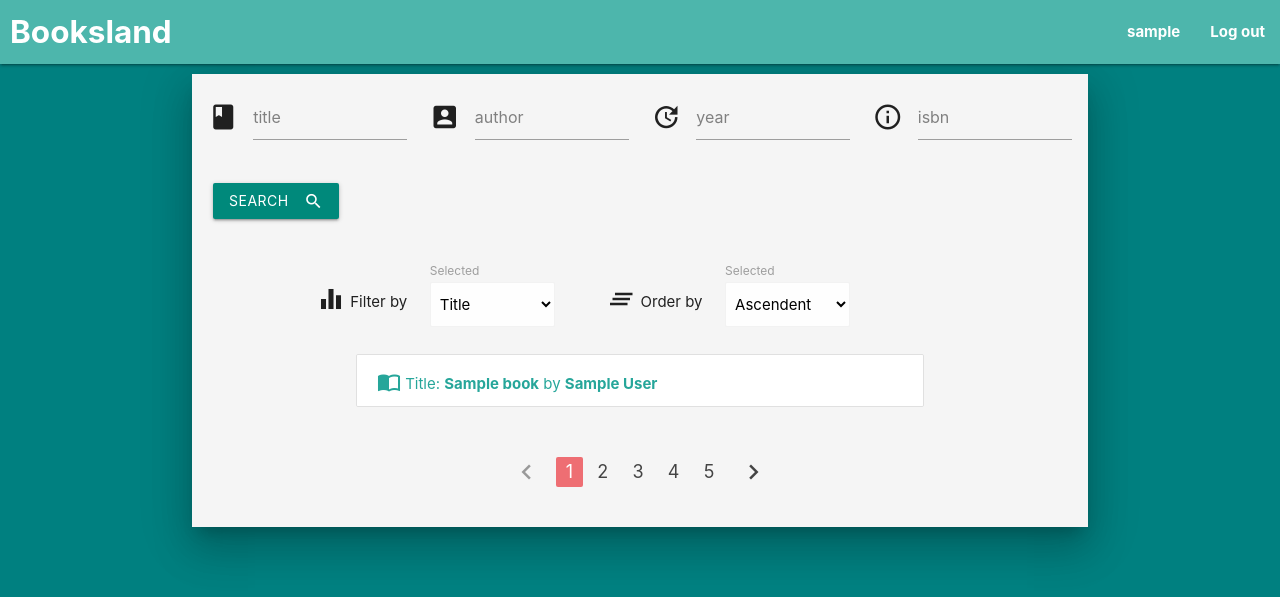
After one commit to sergioibarra98/Project1, a Flask app: template templates/home.html in a window 1280 px wide. The commit adds this page. Shown: the top 597 px of the page. Run offline with Flask 2, Linux system fonts and the light colour scheme; the template is opened without the code that fills it: most values are stand-ins (such as "Sample title", 1, 10 or a date in 2020).

Commit message:
Added home.html and changes in layout.html and custom.css

```diff
--- a/application.py
+++ b/application.py
@@ -25,9 +25,10 @@ db = scoped_session(sessionmaker(bind=engine))
 def login():
     return render_template("login.html")
 
-@app.route("/home", methods=["post"])
+@app.route("/home/1", methods=["post"])
 def home():
     accounts = db.execute("SELECT * FROM accounts").fetchall()
+    books = db.execute("SELECT * FROM books ORDER BY title ASC LIMIT 10").fetchall()
 
     #Get the data account
     user = request.form.get("user")
@@ -35,9 +36,35 @@ def home():
 
     for account in accounts:
         if ((account.email==user or account.username==user) and account.password==password):
-            return render_template("home.html",username=account.username)
+            return render_template("home.html",username=account.username, books=books)
 
     return render_template("alert.html", message="User or password incorrect")
+
+@app.route("/search", methods=["post"])
+def search():
+    isbn = request.form.get("isbn")
+    title = request.form.get("title")
+    author = request.form.get("author")
+    year = request.form.get("year")
+
+    if isbn != "":
+        if title != "":
+            if author != "":
+                if year != 0:
+                    books = db.execute("SELECT * FROM books").fetchall()
+
+
+    if title != "":
+        if author != "":
+            if year != 0:
+                books = db.execute("SELECT * FROM books").fetchall()
+
+    if author != "":
+        if year != 0:
+            books = db.execute("SELECT * FROM books").fetchall()
+
+    if year != 0:
+        books = db.execute("SELECT * FROM books").fetchall()
 
 
 @app.route("/register")
--- a/static/css/custom.css
+++ b/static/css/custom.css
@@ -22,3 +22,8 @@ body {
 #search ::placeholder {
     color: grey;
 }
+
+#results a i{
+    position: relative;
+    top: 5px;
+}
--- /dev/null
+++ b/templates/home.html
@@ -0,0 +1,116 @@
+{% extends "layout.html" %}
+
+{% block title %}Booksland{% endblock %}
+
+{% block head %}
+    <style>
+        @media (min-width: 994px) {
+            #filter i{
+                position: relative;
+                top: 25px;
+            }
+
+            #filter span {
+                position: relative;
+                top: 18px;
+            }
+        }
+
+        @media (max-width: 993px) {
+            #filter i{
+                position: relative;
+                top: 7px;
+            }
+        }
+    </style>
+{% endblock %}
+
+{% block body %}
+    <nav>
+        <div class="nav-wrapper teal lighten-2">
+            <a style="padding-left: 10px; font-weight: bold" class="brand-logo">Booksland</a>
+            <ul id="nav-mobile" class="right hide-on-med-and-down">
+                <li><a href="#" style="font-weight: bold">{{username}}</a></li>
+                <li><a href="{{url_for('login')}}" style="font-weight: bold">Log out</a></li>
+            </ul>
+        </div>
+    </nav>
+
+    <div id="search" class="container grey lighten-4 z-depth-5">
+        <div class="row">
+            <form action="{{url_for('search')}}" method="post">
+                <div class="row">
+                    <div class="input-field col s6 l3">
+                        <i class="material-icons prefix">book</i>
+                        <input name="title" type="text" class="validate" placeholder="title">
+                    </div>
+                    <div class="input-field col s6 l3">
+                        <i class="material-icons prefix">account_box</i>
+                        <input name="author" type="text" class="validate" placeholder="author">
+                    </div>
+                    <div class="input-field col s6 l3">
+                        <i class="material-icons prefix">update</i>
+                        <input name="year" type="number" class="validate" placeholder="year" min=1500 max=2020>
+                    </div>
+                    <div class="input-field col s6 l3">
+                        <i class="material-icons prefix">info_outline</i>
+                        <input name="isbn" type="text" class="validate" placeholder="isbn" style="opacity=1">
+                    </div>
+                </div>
+                <div class="row" style="margin-left: 16px">
+                    <button class="waves-effect waves-light btn teal darken-1"><i class="material-icons right">search</i>Search</button>
+                </div>
+            </form>
+        </div>
+
+        <div id="filter" class="row">
+            <div class="col l2 offset-l1 right-align">
+                <i class="material-icons small">equalizer</i>
+                <span>Filter by</span>
+            </div>
+            <div class="col s12 l2">
+                <label>Selected</label>
+                <select class="browser-default">
+                    <option value="1">Title</option>
+                    <option value="2">Author</option>
+                    <option value="3">Year</option>
+                </select>
+            </div>
+            <div class="col l2 right-align">
+                <i class="material-icons small">clear_all</i>
+                <span>Order by</span>
+            </div>
+            <div class="col s12 l2">
+                <label>Selected</label>
+                <select class="browser-default">
+                    <option value="1">Ascendent</option>
+                    <option value="2">Descendent</option>
+                </select>
+            </div>
+        </div>
+
+        <div id="results"class="row">
+            <div class="col s12 l8 offset-l2">
+                <div class="collection">
+                    {% for book in books %}
+                        <a href="#!" class="collection-item"><i class="material-icons">import_contacts</i> Title: <b>{{book.title}}</b> by <b>{{book.author}}</b></a>
+                    {% endfor %}
+                </div>
+            </div>
+        </div>
+
+        <div class="row">
+            <div class="col s12 center-align">
+                <ul class="pagination">
+                    <li class="disabled"><a href="#!"><i class="material-icons">chevron_left</i></a></li>
+                    <li class="active"><a href="#!">1</a></li>
+                    <li class="waves-effect"><a href="#!">2</a></li>
+                    <li class="waves-effect"><a href="#!">3</a></li>
+                    <li class="waves-effect"><a href="#!">4</a></li>
+                    <li class="waves-effect"><a href="#!">5</a></li>
+                    <li class="waves-effect"><a href="#!"><i class="material-icons">chevron_right</i></a></li>
+                </ul>
+            </div>
+        </div>
+    </div>
+{% endblock %}
--- a/templates/layout.html
+++ b/templates/layout.html
@@ -19,6 +19,8 @@
         <!-- Custom CSS -->
         <link rel="stylesheet" href="{{url_for('static', filename='css/custom.css')}}">
 
+        {% block head %}
+        {% endblock %}
     </head>
 
     <body>
```
